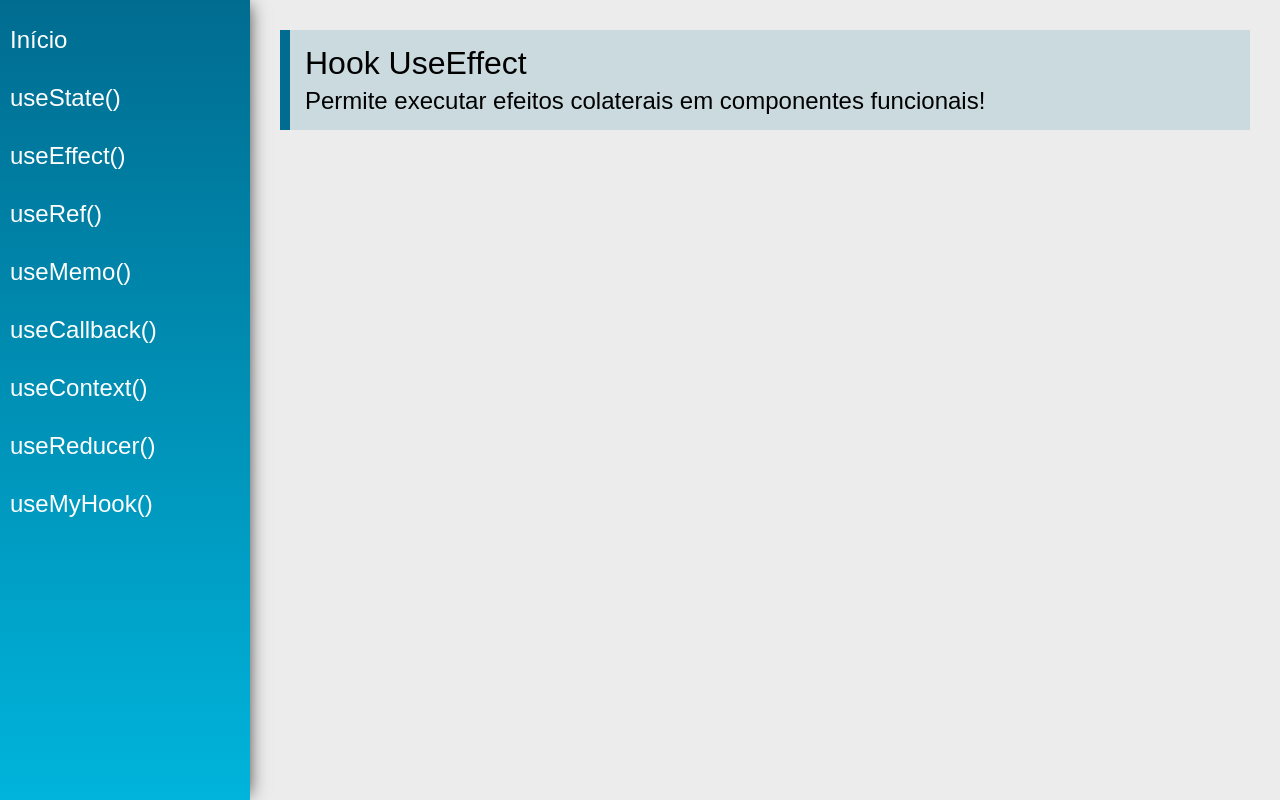
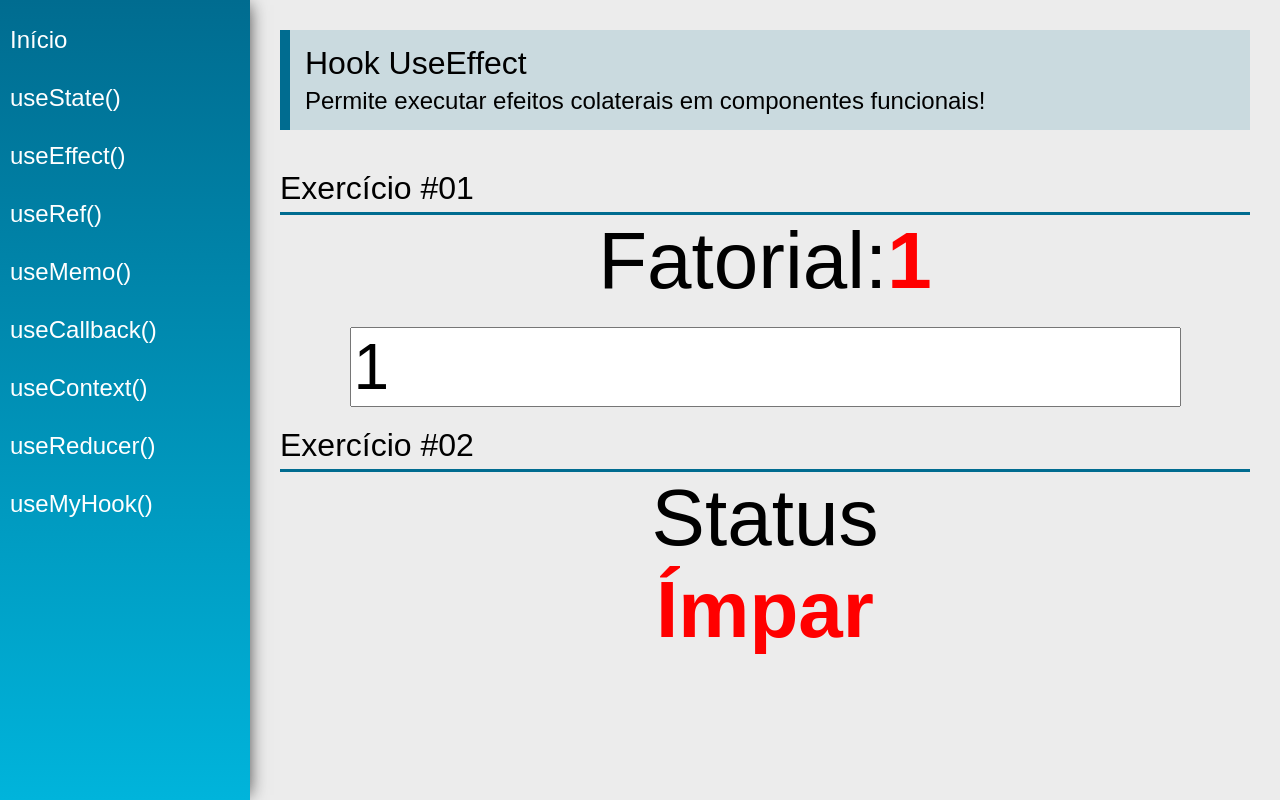
Before and after one commit to rodrigsmor/react-hooks-cod3r-course, a React (Create React App) app: page /useEffect in a window 1280 px wide. Built offline with nearby package versions, Linux system fonts and the light colour scheme.

Commit message:
03 | Implement side effects using useEffect

```diff
--- a/src/views/examples/UseEffect.jsx
+++ b/src/views/examples/UseEffect.jsx
@@ -1,13 +1,72 @@
-import React from 'react'
-import PageTitle from '../../components/layout/PageTitle'
+import React, { useEffect, useState } from 'react'
+import PageTitle from '../../components/layout/PageTitle';
+import SectionTitle from '../../components/layout/SectionTitle';
 
 const UseEffect = (props) => {
+    // Exercício 01
+    const [ number, setNumber ] = useState(1);
+    const [ fatorial, setFatorial ] = useState(1);
+
+    useEffect(() => {
+        setFatorial(calcFatorial(number));
+    }, [ number ])
+
+    function calcFatorial(num) {
+        const n = parseInt(num);
+
+        if(n < 0) return -1;
+        if(n === 0) return 1;
+
+        return calcFatorial(n - 1) * n;
+    }
+
+    useEffect(() => {
+        if(fatorial > 1000000) {
+            document.title = 'Eita!!!';
+        } else {
+            document.title = 'React App <3'
+        }
+    }, [ fatorial ])
+
+    // Exercício 02
+    const [ status, setStatus ] = useState('Ímpar');
+
+    useEffect(() => {
+        setStatus(
+            number % 2 !== 0
+                ? 'Ímpar'
+                : 'Par'
+        )
+    }, [ number ])
+
     return (
         <div className="UseEffect">
             <PageTitle
                 title="Hook UseEffect"
                 subtitle="Permite executar efeitos colaterais em componentes funcionais!"
             />
+
+            <SectionTitle title={'Exercício #01'} />
+            <div className="center">
+                <div>
+                    <span className="text">Fatorial:</span>
+                    <span className="text red">{ fatorial === -1 ? 'Não existe' : fatorial }</span>
+                </div>
+                <input
+                    type={'number'}
+                    className={'input'}
+                    value={number}
+                    onChange={e => setNumber(e.target.value)}
+                />
+            </div>
+
+            <SectionTitle title={'Exercício #02'} />
+            <div className="center">
+                <div className={'center'}>
+                    <span className={'text'}>Status</span>
+                    <span className="text red">{ status }</span>
+                </div>
+            </div>
         </div>
     )
 }
```
